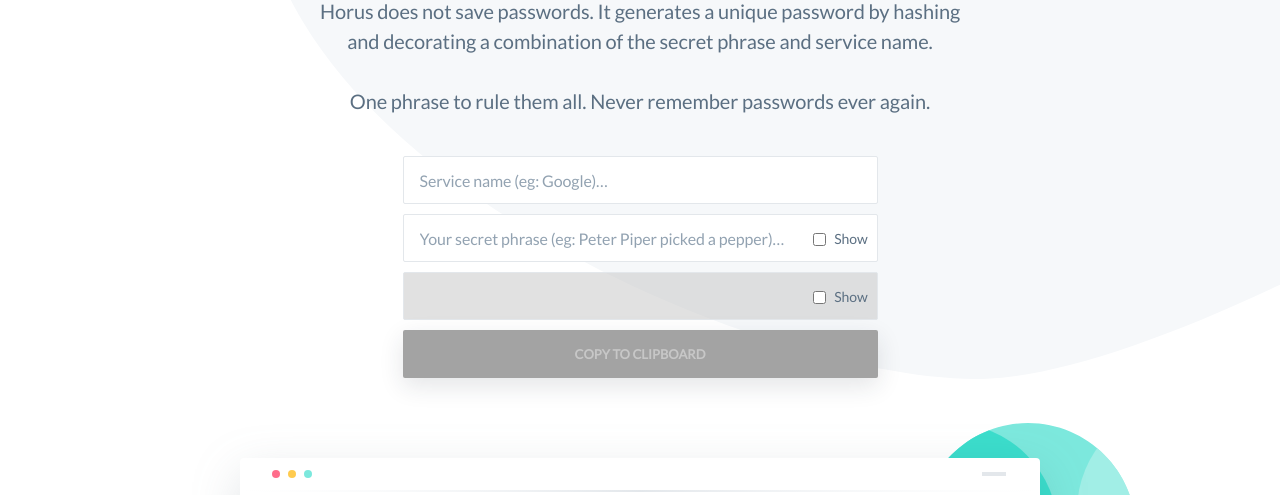
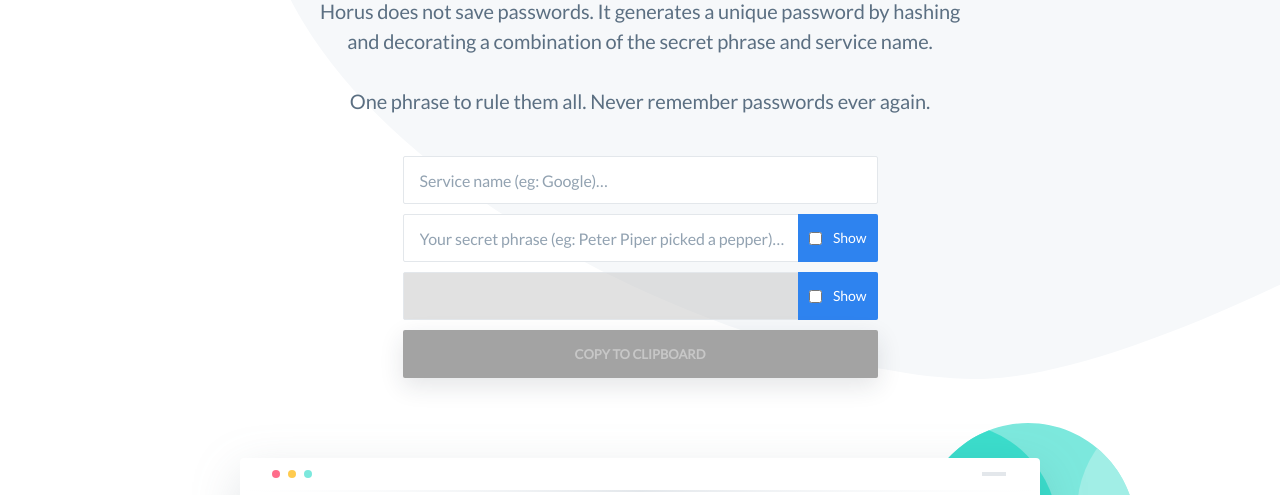
Before and after one commit to HermanMartinus/horus-webapp, a website: page index.html in a window 1280 px wide. Shown: the part 232-727 px from the top of the page. Drawn offline with nearby package versions, Linux system fonts and the light colour scheme.

Commit message:
And made it pretty

```diff
--- a/src/scss/components/_buttons.scss
+++ b/src/scss/components/_buttons.scss
@@ -107,10 +107,14 @@
     display: flex;
     flex-flow: row;
     align-items: center;
-    justify-content: space-between;
-    width: 55px;
+    justify-content: space-evenly;
+    width: 80px;
+    height: 48px;
     position: absolute;
-    right: 10px;
-    top: 10px;
+    right: 0;
+    top: 0;
+    border-radius: 0 2px 2px 0;
     font-size: 14px;
+    background-color: #2e83ef;
+    color: white;
 }
```
Also changed, not shown: dist/css/style.css.
